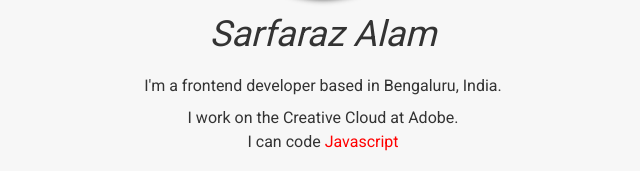
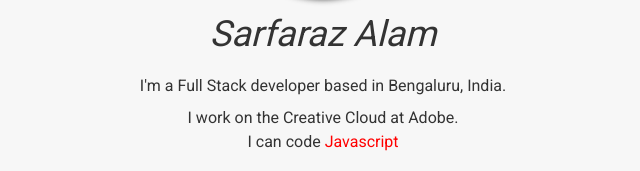
Before and after one commit to coder-tle/portfolio-website, a plain HTML site: page index.html in a window 1280 px wide. Shown: the part 281-452 px from the top of the page, 317-957 px from the left. Drawn offline with nearby package versions, Linux system fonts and the light colour scheme.

Commit message:
Updated role

```diff
--- a/index.html
+++ b/index.html
@@ -30,7 +30,7 @@
         <img src="resources/avatar.jpeg" class="avatar" />
         <h1 class="padDown">Sarfaraz Alam</h1>
         <h2 class="padDown">
-          I'm a frontend developer based in Bengaluru, India.
+          I'm a Full Stack developer based in Bengaluru, India.
         </h2>
         <h3 class="padDown">I work on the Creative Cloud at Adobe.</h3>
         <p>I can code <span id="spin"></span></p>
```
